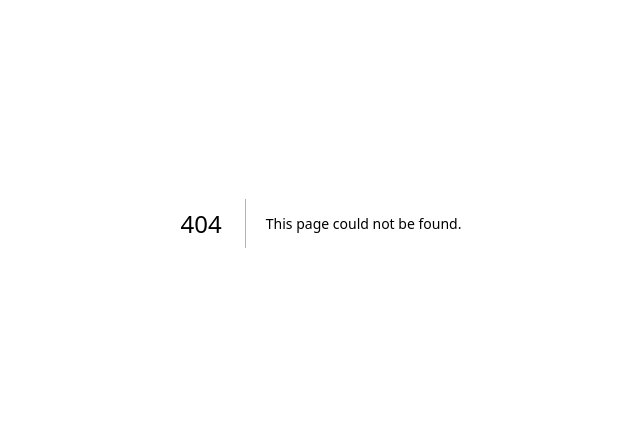
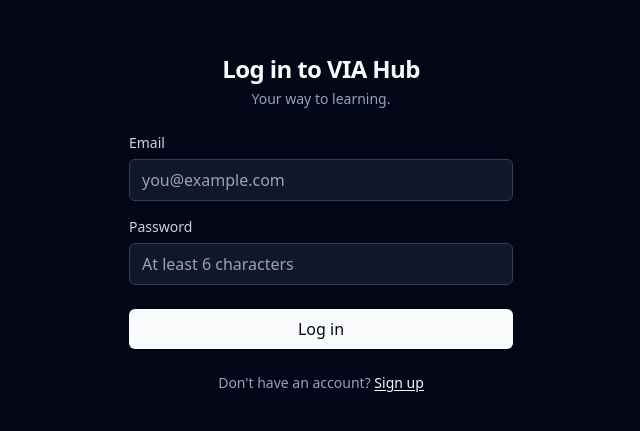
Before and after one commit to viahub-dev/via-hub, a Next.js app: page /login in a window 1280 px wide. Before the commit this address had no page. Shown: the part 177-608 px from the top of the page, without its empty margins (319-959 px from the left). Built offline with nearby package versions, Linux system fonts and the light colour scheme; no server answers.

Commit message:
Add login page

```diff
--- /dev/null
+++ b/app/login/page.tsx
@@ -0,0 +1,24 @@
+import Link from "next/link";
+import AuthForm from "@/components/auth/AuthForm";
+
+export default function LoginPage() {
+  return (
+    <main className="flex min-h-screen flex-col items-center justify-center gap-6 bg-slate-950 text-slate-50 px-6">
+      <div className="text-center">
+        <h1 className="text-2xl font-semibold tracking-tight">
+          Log in to VIA Hub
+        </h1>
+        <p className="text-slate-400 text-sm mt-1">Your way to learning.</p>
+      </div>
+
+      <AuthForm mode="login" />
+
+      <p className="text-sm text-slate-400">
+        Don&apos;t have an account?{" "}
+        <Link href="/signup" className="text-slate-50 underline underline-offset-2">
+          Sign up
+        </Link>
+      </p>
+    </main>
+  );
+}
```
